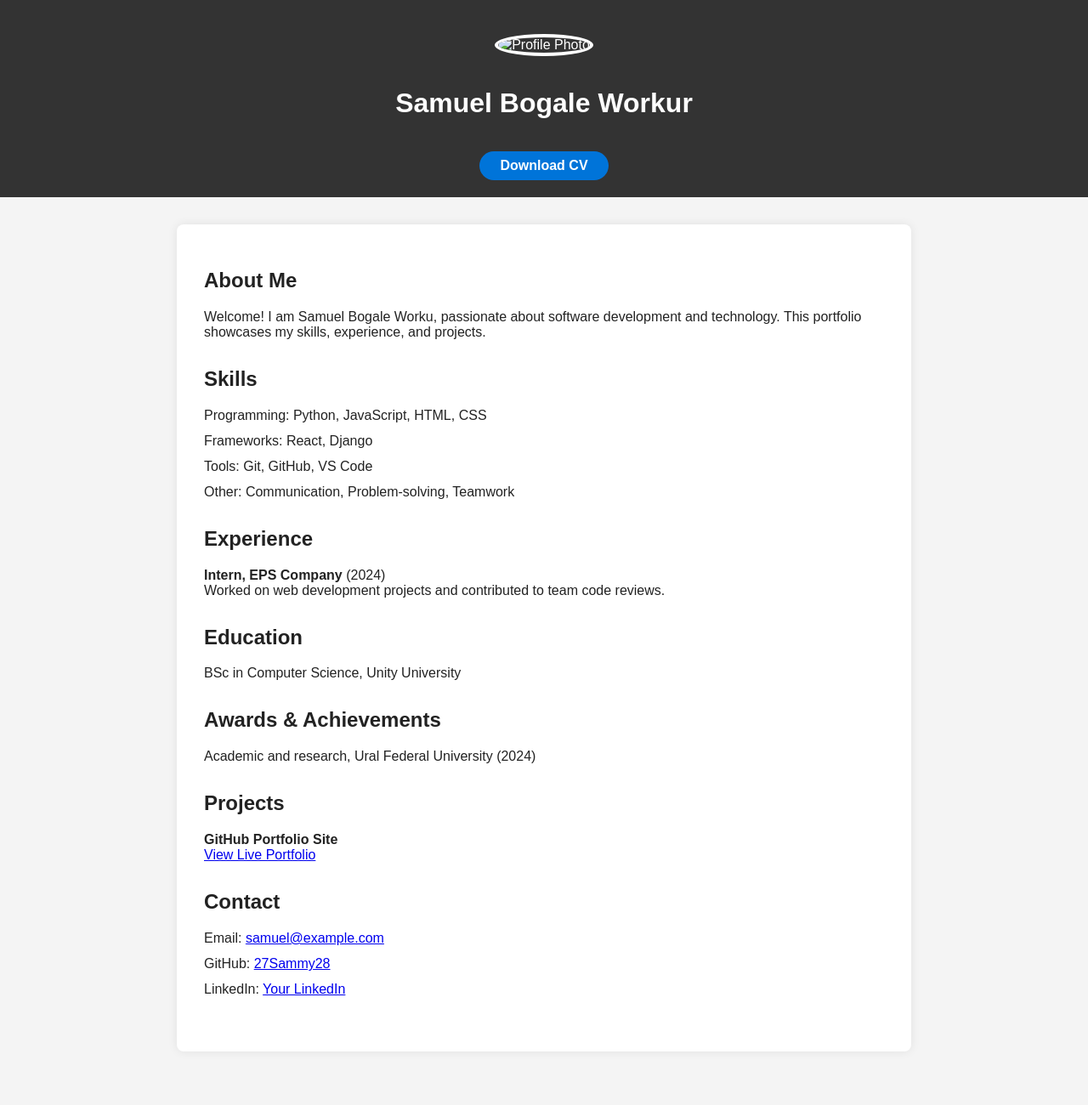
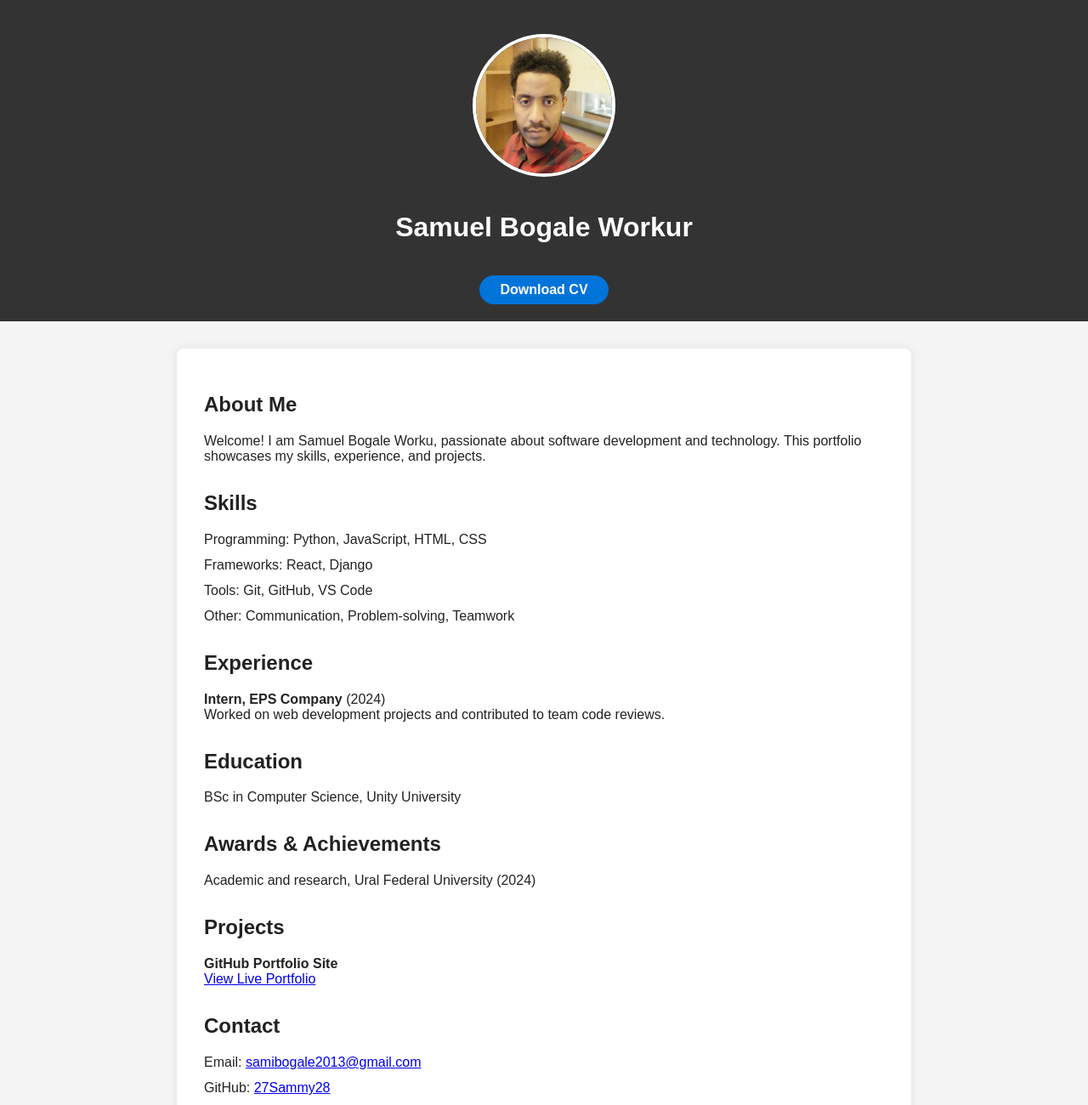
Before and after one commit to 27Sammy28/my_project_github.io-, a plain HTML site: page index.html in a window 1280 px wide. Shown: the whole page at 85% size. Before the commit the page ends 1269 px from the top, so only its background shows below. Drawn offline with Linux system fonts and the light colour scheme.

Commit message:
index.html

```diff
--- a/index.html
+++ b/index.html
@@ -7,7 +7,7 @@
 </head>
 <body>
     <header>
-        <img src="profile.jpg" alt="Profile Photo" class="profile-photo">
+        <img src="Samuel_cb.png" alt="Samuel" class="profile-photo">
         <h1>Samuel Bogale Workur</h1>
         <a href="Samuel_Bogale_Workur_CV.pdf" class="cv-link" target="_blank">Download CV</a>
     </header>
@@ -65,9 +65,9 @@
         <section>
             <h2>Contact</h2>
             <ul>
-                <li>Email: <a href="mailto:samuel@example.com">samuel@example.com</a></li>
+                <li>Email: <a href="mailto:samuel@example.com">samibogale2013@gmail.com</a></li>
                 <li>GitHub: <a href="https://github.com/27Sammy28" target="_blank">27Sammy28</a></li>
-                <li>LinkedIn: <a href="https://linkedin.com/in/yourprofile" target="_blank">Your LinkedIn</a></li>
+
             </ul>
         </section>
     </main>
```
